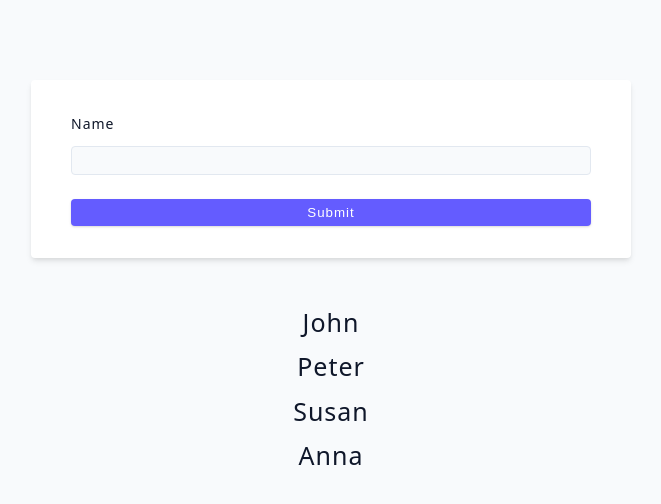
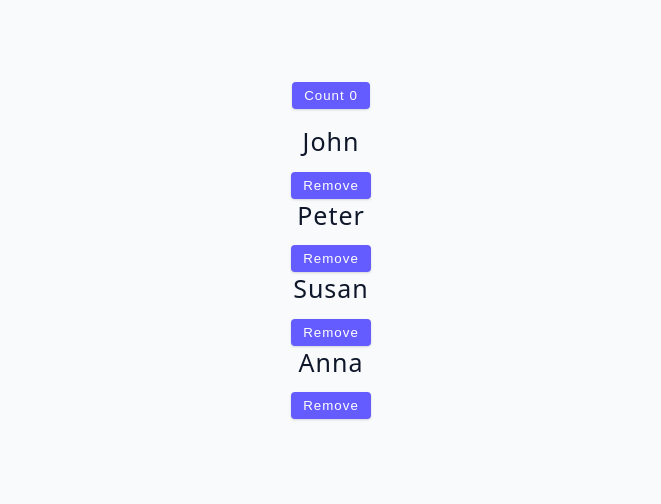
Before and after one commit to Newbie814/react_hook_projs, a React (Vite) app: page / in a window 1280 px wide. Shown: the top 504 px of the page, without its empty margins (309-970 px from the left). Built offline with nearby package versions, Linux system fonts and the light colour scheme; the HTML template or start-up script is replaced by a standard one.

Commit message:
controlling re-renders with react.memo

```diff
--- a/src/App.jsx
+++ b/src/App.jsx
@@ -28,7 +28,8 @@
 // import NavbarContext from './tutorial/09-context-api/components/components-with-context-api/NavbarContext';
 // import ReducerBasics from './tutorial/10-useReducer/01-userReducer';
 // import LowerState from './tutorial/11-performance/01-lower-state';
-import LowerStateChallenge from './tutorial/11-performance/02-lower-state-challenge';
+// import LowerStateChallenge from './tutorial/11-performance/02-lower-state-challenge';
+import LowerState from './tutorial/11-performance/03-hooks';
 function App() {
   return (
     <div className='container'>
@@ -62,7 +63,8 @@ function App() {
       {/* <NavbarContext /> */}
       {/* <ReducerBasics /> */}
       {/* <LowerState /> */}
-      <LowerStateChallenge />
+      {/* <LowerStateChallenge /> */}
+      <LowerState />
     </div>
   );
 }
--- /dev/null
+++ b/src/tutorial/11-performance/03-hooks/List.jsx
@@ -0,0 +1,18 @@
+import Item from './Person';
+// import React from 'react';
+import { memo } from 'react';
+
+const List = ({ people, removePerson }) => {
+  return (
+    <div>
+      {people.map((person) => {
+        return <Item key={person.id} {...person} removePerson={removePerson} />;
+      })}
+    </div>
+  );
+};
+
+export default memo(List);
+
+// export const MemoizedList = React.memo(List);
+// export default List;
--- /dev/null
+++ b/src/tutorial/11-performance/03-hooks/Person.jsx
@@ -0,0 +1,11 @@
+const Person = ({ name, removePerson, id }) => {
+  return (
+    <div>
+      <h4>{name}</h4>
+      <button className='btn' onClick={() => removePerson(id)}>
+        remove
+      </button>
+    </div>
+  );
+};
+export default Person;
--- /dev/null
+++ b/src/tutorial/11-performance/03-hooks/index.jsx
@@ -0,0 +1,26 @@
+import { useState } from 'react';
+import { data } from '../../../data';
+import List from './List';
+const LowerState = () => {
+  const [people, setPeople] = useState(data);
+  const [count, setCount] = useState(0);
+
+  const removePerson = (id) => {
+    const newPeople = people.filter((person) => person.id !== id);
+    setPeople(newPeople);
+  };
+
+  return (
+    <section>
+      <button
+        className='btn'
+        onClick={() => setCount(count + 1)}
+        style={{ marginBottom: '1rem' }}
+      >
+        count {count}
+      </button>
+      <List people={people} removePerson={removePerson} />
+    </section>
+  );
+};
+export default LowerState;
```
Also changed, not shown: src/tutorial/11-performance/02-lower-state-challenge/index.jsx (+0 -33 lines).
